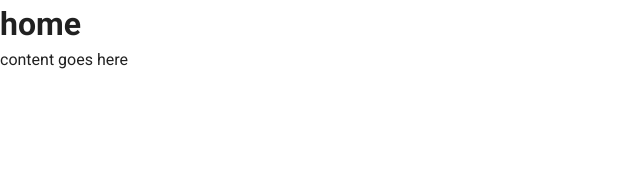
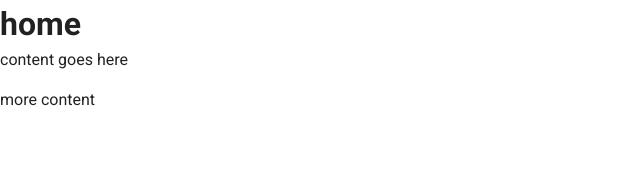
Before and after one commit to Joshua-Porter-dev/ladybug-app, a Vue app: page /#/ in a window 1280 px wide. Shown: the top 178 px of the page, without its empty margins (0-640 px from the left). Built offline with nearby package versions, Linux system fonts and the light colour scheme.

Commit message:
added home page content

```diff
--- a/src/views/Home.vue
+++ b/src/views/Home.vue
@@ -2,6 +2,7 @@
   <div class="home">
     <h1>home</h1>
     <p>content goes here</p>
+    <p>more content</p>
   </div>
 </template>
 
```
